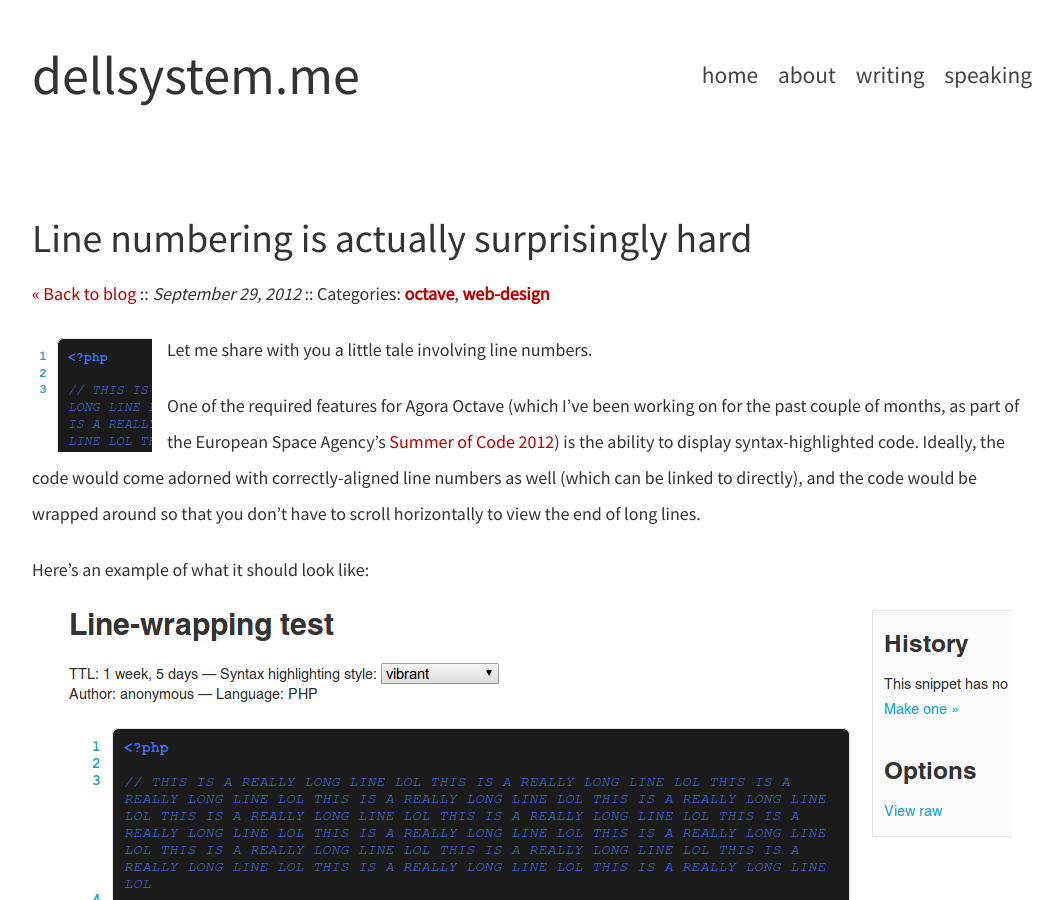
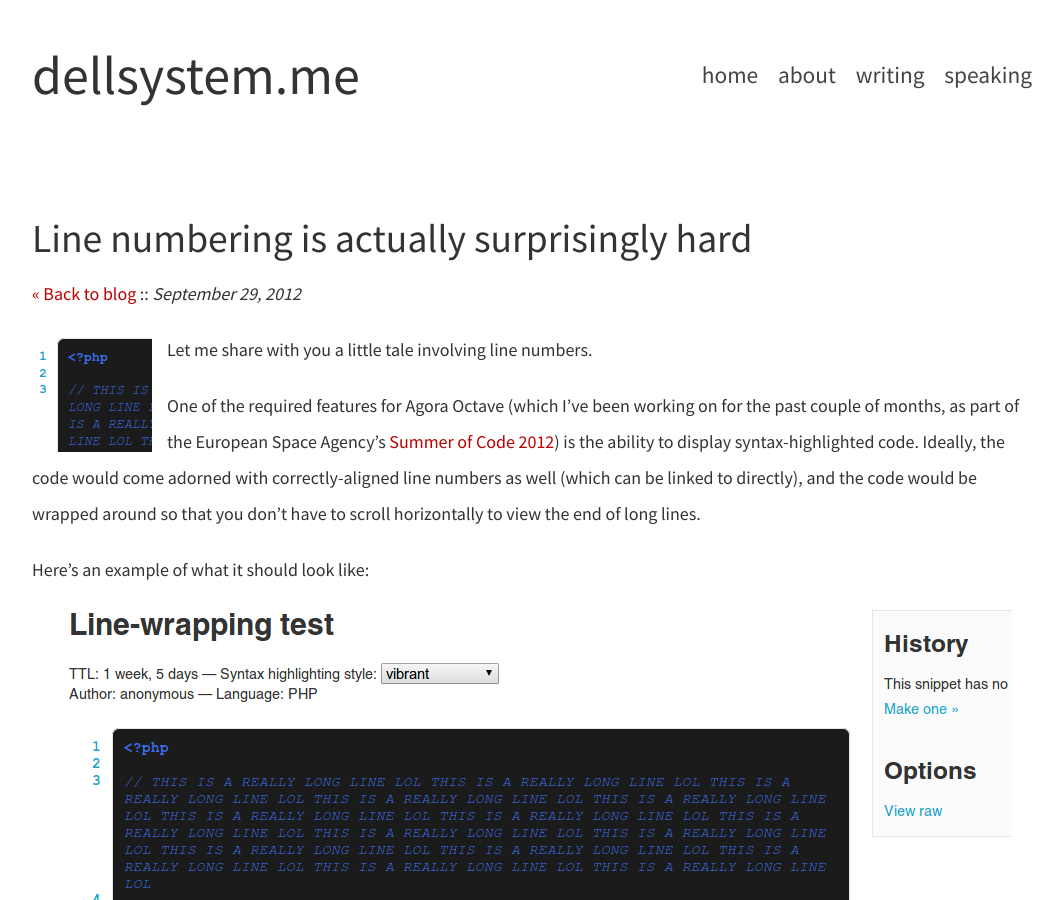
Before and after one commit to dellsystem/dellsystem.github.io, a Jekyll site: the page built from _posts/2012-09-29-line-numbering.md, in a window 1280 px wide and 900 px high. Shown: the whole window, without its empty margins (108-1171 px from the left). Built offline with Jekyll 4.4.1, drawn with Linux system fonts in a browser that asks for light colours.

Commit message:
Remove categories from regular blog post layout
The category link doesn't work anymore anyway. Should go through old
blog post content and any other files where I mention categories to
make sure that featured is completely expunged from the site.

```diff
--- a/_layouts/post.html
+++ b/_layouts/post.html
@@ -7,9 +7,6 @@ layout: default
         <a href="/blog">&laquo; Back to blog</a>
         ::
         <em>{{ page.date | date: "%B %-d, %Y" }}</em>
-        ::
-        Categories:
-        {% for category in page.categories %}<strong><a href="/words#{{ category|replace:' ','-' }}">{{ category }}</a></strong>{% if forloop.last %}{% else %}, {% endif %}{% endfor %}
     </p>
     <img src="/img{% if page.image %}/posts/{{ page.image }}{% else %}{{ page.url }}{% endif %}.png" alt="{{ page.title }}" class="leftfloat" />
     {{ content }}
```
